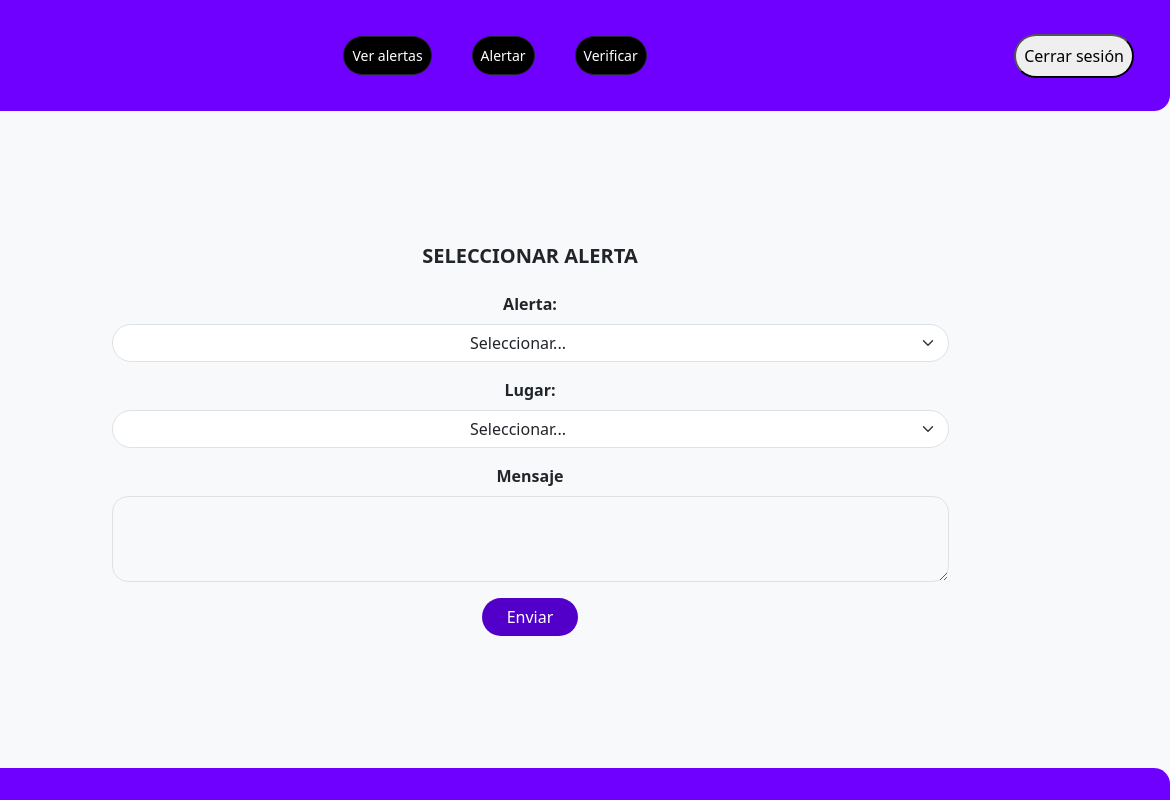
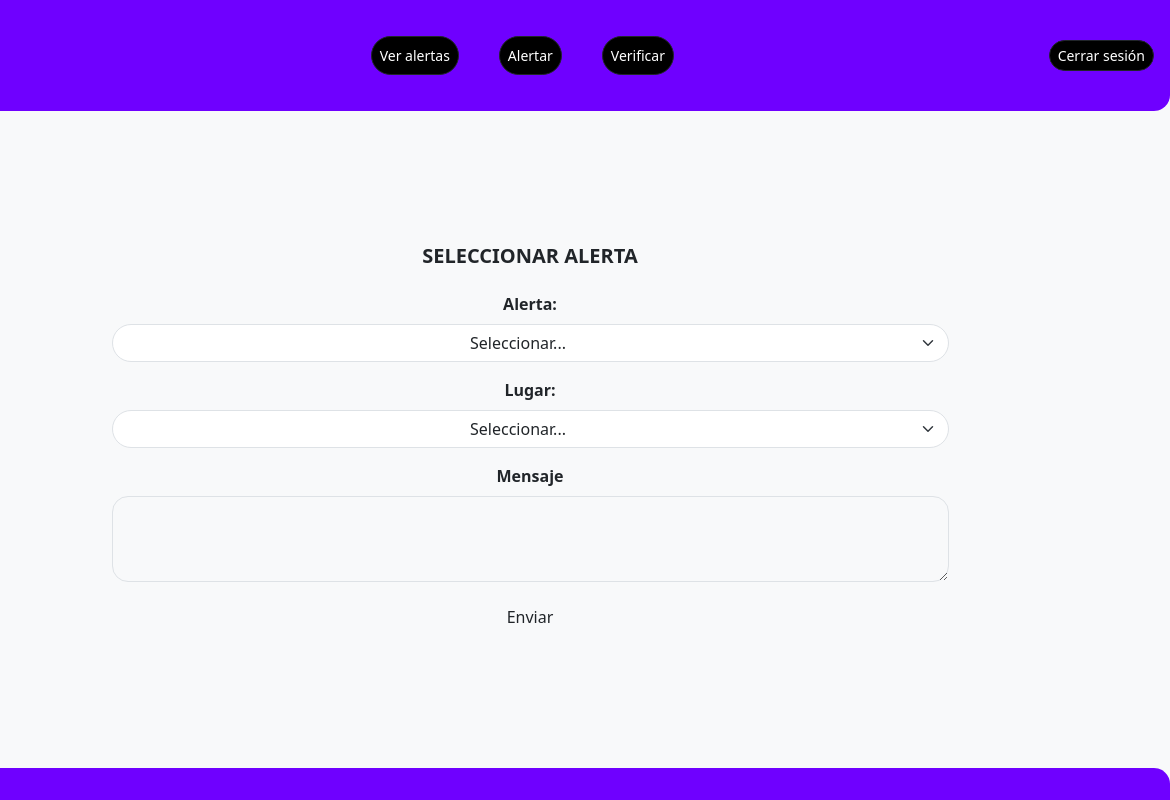
Before and after one commit to EstivenZM/CleanR, a website built with Vite: page FRONTEND/pages/coder/new_alert.html in a window 1280 px wide. Shown: the full height of the page, 110-1280 px from the left. Built offline with nearby package versions, Linux system fonts and the light colour scheme; a script that the page names is missing; files whose address does not match are found by name.

Commit message:
Styles for new alert view

```diff
--- a/FRONTEND/assets/css/coder/new_alert.css
+++ b/FRONTEND/assets/css/coder/new_alert.css
@@ -11,13 +11,9 @@
 /** - - - - - - - - - - - - - - - - - - - - - - - - - - - - - - - - - - - - - - - - - - - - -  **/
 /* COLOR FOR BUTTONS */
 
-.btn-purple {
-  background-color: #5200c9;
+.btn-logOut {
+  background-color: #000000;
   color: #fff;
-}
-.btn-purple:hover {
-  color: #fff;
-  background-color: #5200c9;
 }
 
 .btn-nav {
--- a/FRONTEND/pages/coder/new_alert.html
+++ b/FRONTEND/pages/coder/new_alert.html
@@ -8,7 +8,7 @@
         <!-- Pure CSS implementation -->
         <link rel="stylesheet" href="../../assets/css/coder/new_alert.css">
         <!-- Pure JS implementation -->
-        <script src="../../assets/js/new_alert/new_alert.js" defer> </script>
+        <script src="../../assets/js/coder/new_alert.js" defer> </script>
         <!-- Icon Page -->
         <link rel="icon" href="..." type="image/x-icon">
         <!-- Title Page -->
@@ -32,8 +32,8 @@
                 </nav>
             </div>
 
-            <div class="btn-logOut">
-                <button id="btnLogOut" class="btn-logOut btn-sm rounded-pill" type="submit"> Cerrar sesión </button>
+            <div class="btn-logOut-container">
+                <button id="btnLogOut" class="btn-logOut btn btn-dark btn-sm rounded-pill" type="submit"> Cerrar sesión </button>
             </div>
         </header>
 
```
